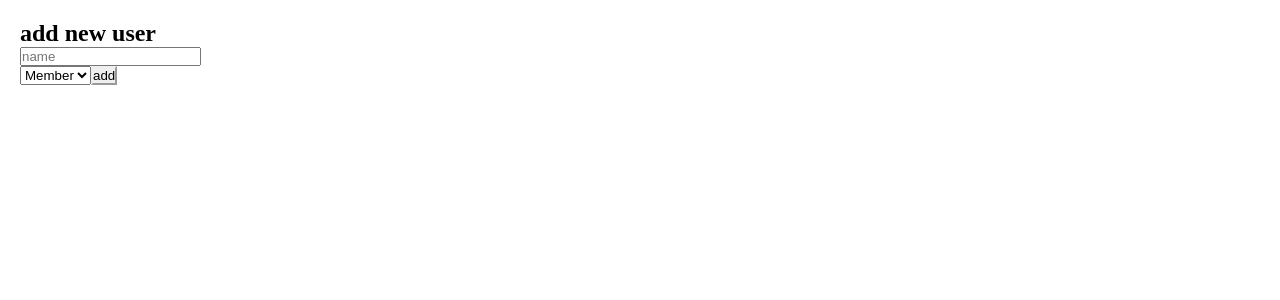
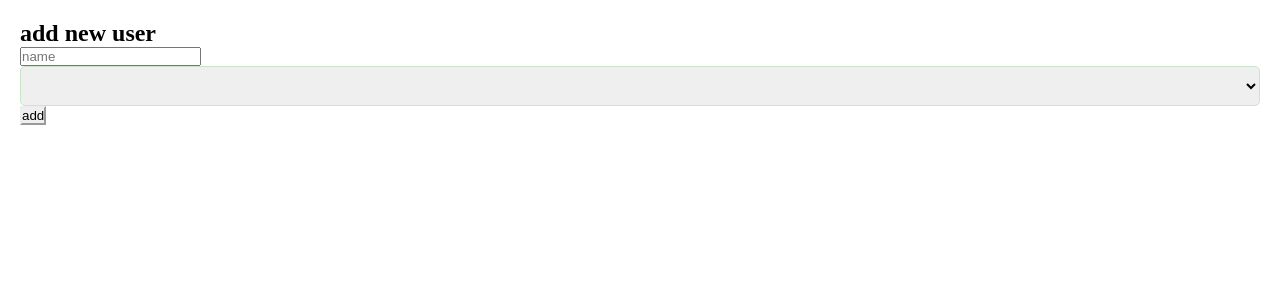
Before and after one commit to HasanKazemi/Team-Task-Management, a React (Vite) app: page /add-user in a window 1280 px wide. Shown: the top 300 px of the page. Built offline with nearby package versions, Linux system fonts and the light colour scheme.

Commit message:
final edit for AddUserPage error

```diff
--- a/src/components/customSelect.tsx
+++ b/src/components/customSelect.tsx
@@ -9,6 +9,7 @@ interface CustomSelectProps {
   defaultValue?: string | number;
   disabled?: boolean;
   style?: React.CSSProperties;
+  children?: React.ReactNode;
 }
 
 const CustomSelect: React.FC<CustomSelectProps> = ({
--- a/src/pages/AddUserPage.tsx
+++ b/src/pages/AddUserPage.tsx
@@ -3,6 +3,8 @@ import { User } from '../types';
 import { useDispatch, useSelector } from 'react-redux';
 import { userActions } from '../redux/slices/UserSlice';
 import CustomInput from '../components/customInput';
+import CustomSelect from '../components/customSelect';
+
 
 const AddUserPage: React.FC = () => {
   const [formData, setFormData] = useState({
@@ -34,10 +36,10 @@ const handleChange = (e: React.ChangeEvent<HTMLSelectElement | HTMLInputElement>
       <h2>add new user</h2>
       <form onSubmit={handleSubmit}>
         <CustomInput name="name" placeholder="name" value={formData.name} onChange={handleChange} required />
-        <select name="role" defaultValue={"member"} value={formData.role} onChange={handleChange}>
+        <CustomSelect name="role" defaultValue={"member"} value={formData.role} onChange={handleChange}>
           <option value="admin">Admin</option>
           <option value="member">Member</option>
-        </select>
+        </CustomSelect>
         <button type="submit">add</button>
       </form>
     </div>
```
